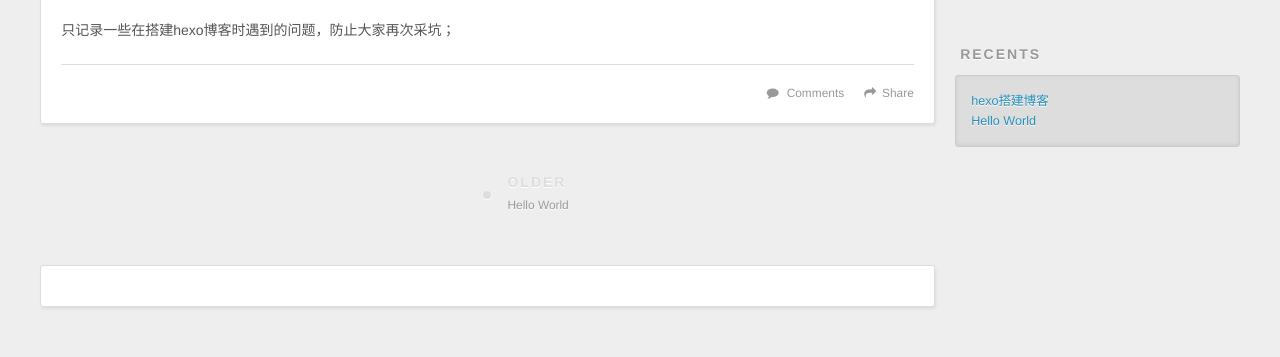
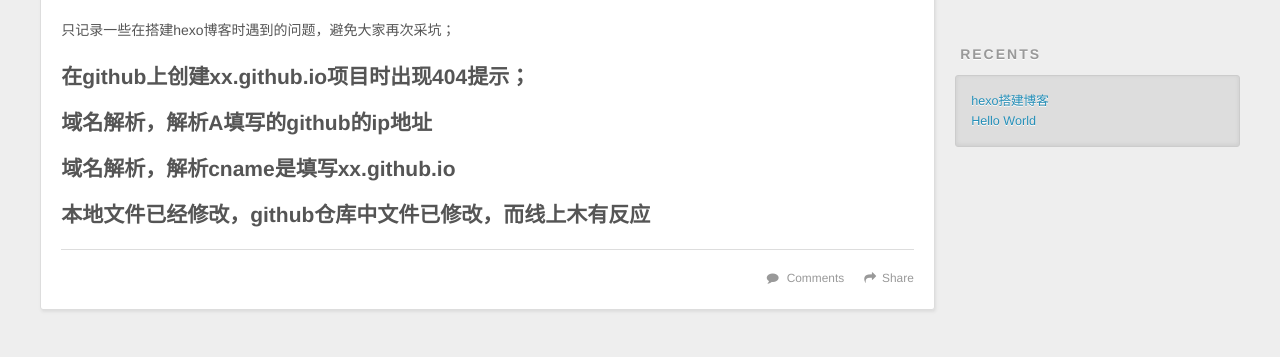
Before and after one commit to FEsy/FEsy.github.io, a plain HTML site: page 2015/01/03/hexo-blog-question/index.html in a window 1280 px wide. Shown: the part 434-791 px from the top of the page. Drawn offline with nearby package versions, Linux system fonts and the light colour scheme; a script that the page names is missing; a web font is replaced by a local one.

Commit message:
Site updated: 2015-01-03 23:05:44

```diff
--- a/2015/01/03/hexo-blog-question/index.html
+++ b/2015/01/03/hexo-blog-question/index.html
@@ -5,15 +5,27 @@
 
   <title>hexo搭建博客 | sy‘s blog</title>
   <meta name="viewport" content="width=device-width, initial-scale=1, maximum-scale=1">
-<!--   <meta name="description" content="只记录一些在搭建hexo博客时遇到的问题，防止大家再次采坑；">
+<!--   <meta name="description" content="只记录一些在搭建hexo博客时遇到的问题，避免大家再次采坑；
+在github上创建xx.github.io项目时出现404提示；
+域名解析，解析A填写的github的ip地址
+域名解析，解析cname是填写xx.github.io
+本地文件已经修改，github仓库中文件已修改，而线上木有反应">
 <meta property="og:type" content="article">
 <meta property="og:title" content="hexo搭建博客">
 <meta property="og:url" content="http://mashuangshuang.com/2015/01/03/hexo-blog-question/">
 <meta property="og:site_name" content="sy‘s blog">
-<meta property="og:description" content="只记录一些在搭建hexo博客时遇到的问题，防止大家再次采坑；">
+<meta property="og:description" content="只记录一些在搭建hexo博客时遇到的问题，避免大家再次采坑；
+在github上创建xx.github.io项目时出现404提示；
+域名解析，解析A填写的github的ip地址
+域名解析，解析cname是填写xx.github.io
+本地文件已经修改，github仓库中文件已修改，而线上木有反应">
 <meta name="twitter:card" content="summary">
 <meta name="twitter:title" content="hexo搭建博客">
-<meta name="twitter:description" content="只记录一些在搭建hexo博客时遇到的问题，防止大家再次采坑；">
+<meta name="twitter:description" content="只记录一些在搭建hexo博客时遇到的问题，避免大家再次采坑；
+在github上创建xx.github.io项目时出现404提示；
+域名解析，解析A填写的github的ip地址
+域名解析，解析cname是填写xx.github.io
+本地文件已经修改，github仓库中文件已修改，而线上木有反应">
  -->
 
     <link rel="alternative" href="/atom.xml" title="sy‘s blog" type="application/atom+xml">
@@ -88,7 +100,11 @@
 
     <div class="article-entry" itemprop="articleBody">
 
-        <p>只记录一些在搭建hexo博客时遇到的问题，防止大家再次采坑；</p>
+        <p>只记录一些在搭建hexo博客时遇到的问题，避免大家再次采坑；</p>
+<h2 id="在github上创建xx-github-io项目时出现404提示；">在github上创建xx.github.io项目时出现404提示；</h2>
+<h2 id="域名解析，解析A填写的github的ip地址">域名解析，解析A填写的github的ip地址</h2>
+<h2 id="域名解析，解析cname是填写xx-github-io">域名解析，解析cname是填写xx.github.io</h2>
+<h2 id="本地文件已经修改，github仓库中文件已修改，而线上木有反应">本地文件已经修改，github仓库中文件已修改，而线上木有反应</h2>
 
 
     </div>
```
Also changed, not shown: index.html (+5 -1 lines).
